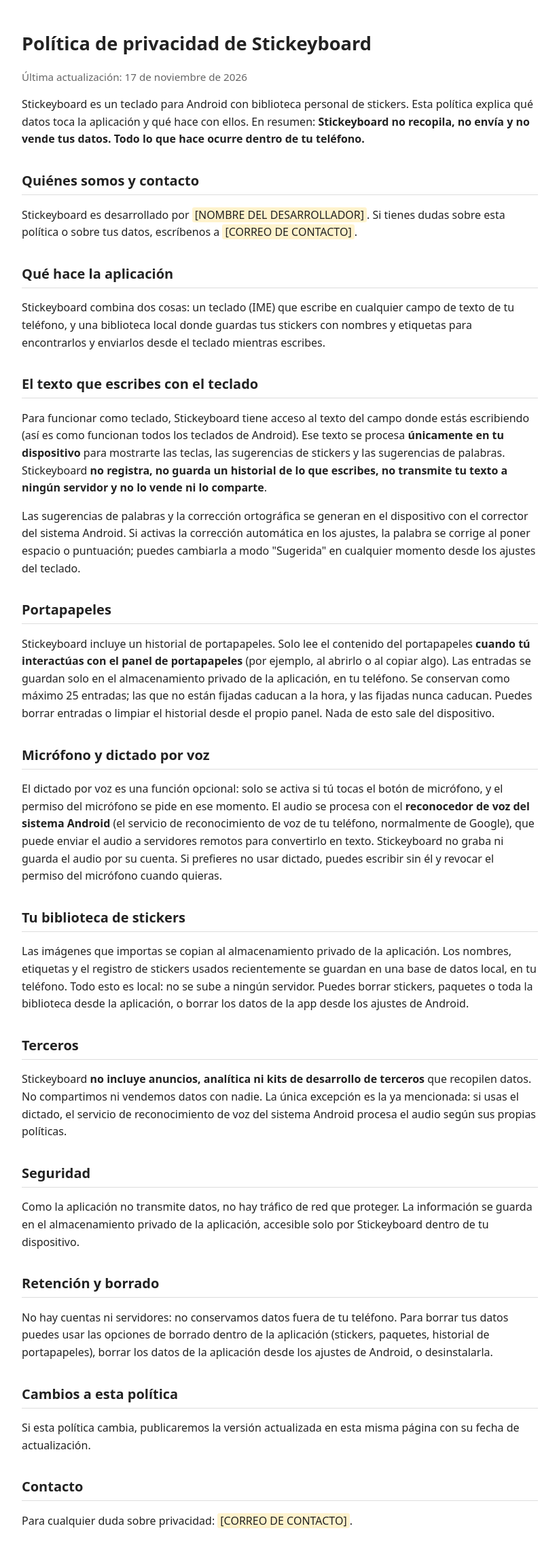
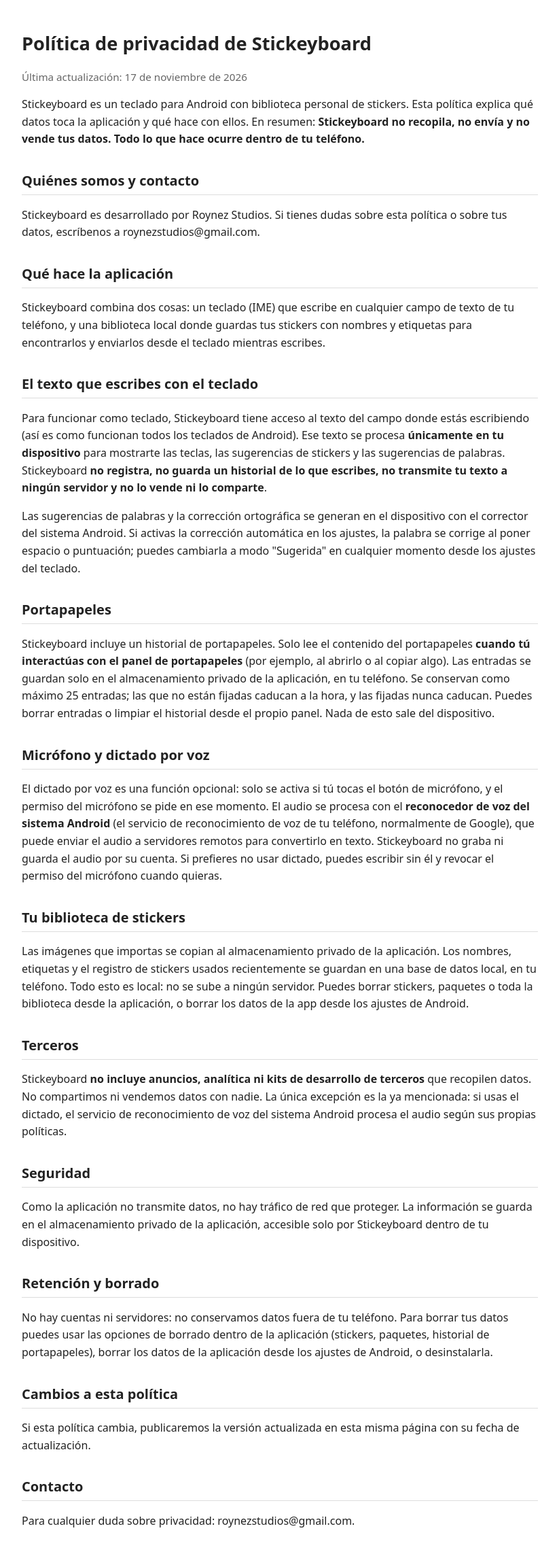
Before and after one commit to roynezstudios-rgb/stickeyboard, a plain HTML site: page privacidad.html in a window 1280 px wide. Shown: the whole page at 68% size, without its empty margins (228-1051 px from the left). Drawn offline with Linux system fonts and the light colour scheme.

Commit message:
Add files via upload

```diff
--- a/privacidad.html
+++ b/privacidad.html
@@ -21,7 +21,7 @@
 <p>Stickeyboard es un teclado para Android con biblioteca personal de stickers. Esta política explica qué datos toca la aplicación y qué hace con ellos. En resumen: <strong>Stickeyboard no recopila, no envía y no vende tus datos. Todo lo que hace ocurre dentro de tu teléfono.</strong></p>
 
 <h2>Quiénes somos y contacto</h2>
-<p>Stickeyboard es desarrollado por <span class="placeholder">[NOMBRE DEL DESARROLLADOR]</span>. Si tienes dudas sobre esta política o sobre tus datos, escríbenos a <span class="placeholder">[CORREO DE CONTACTO]</span>.</p>
+<p>Stickeyboard es desarrollado por Roynez Studios. Si tienes dudas sobre esta política o sobre tus datos, escríbenos a roynezstudios@gmail.com.</p>
 
 <h2>Qué hace la aplicación</h2>
 <p>Stickeyboard combina dos cosas: un teclado (IME) que escribe en cualquier campo de texto de tu teléfono, y una biblioteca local donde guardas tus stickers con nombres y etiquetas para encontrarlos y enviarlos desde el teclado mientras escribes.</p>
@@ -52,7 +52,7 @@
 <p>Si esta política cambia, publicaremos la versión actualizada en esta misma página con su fecha de actualización.</p>
 
 <h2>Contacto</h2>
-<p>Para cualquier duda sobre privacidad: <span class="placeholder">[CORREO DE CONTACTO]</span>.</p>
+<p>Para cualquier duda sobre privacidad: roynezstudios@gmail.com.</p>
 
 </body>
 </html>
```
Also changed, not shown: pagina-promocional.html (+1 -1 lines).
